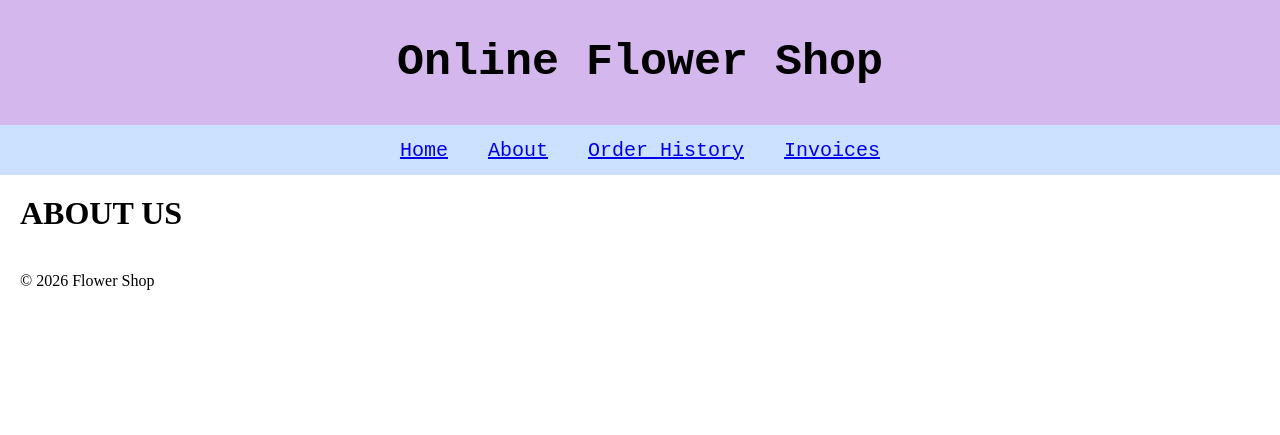
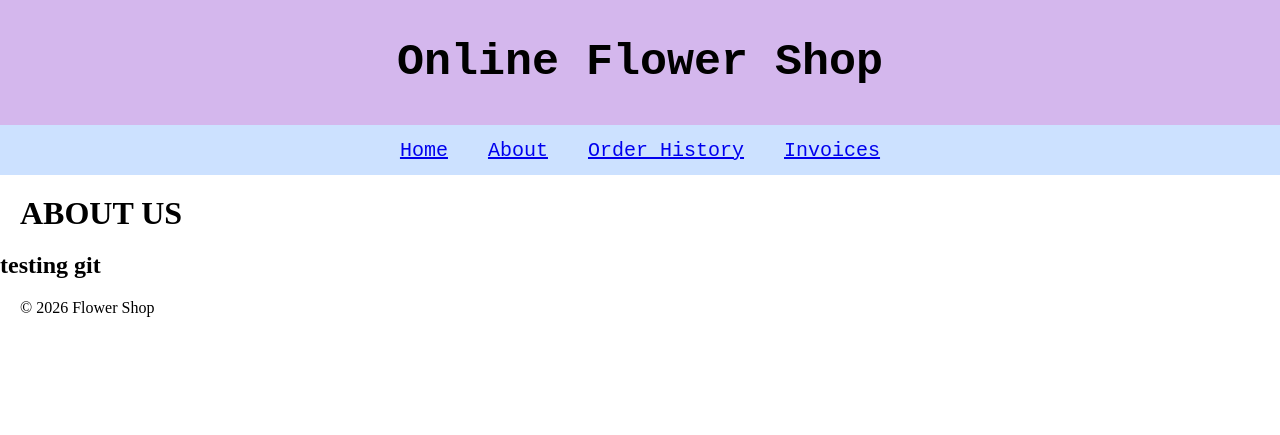
Before and after one commit to SaanviS02/osc_flask_web-app, a Flask app: page /about in a window 1280 px wide. Shown: the top 435 px of the page. Run offline with Flask 3, Linux system fonts and the light colour scheme.

Commit message:
testing git

```diff
--- a/templates/about.html
+++ b/templates/about.html
@@ -5,5 +5,6 @@
 {% block content %}
     <body class="about">
         <h1>ABOUT US</h1>
+        <h2>testing git</h2>
     </body>
 {% endblock %}
```
